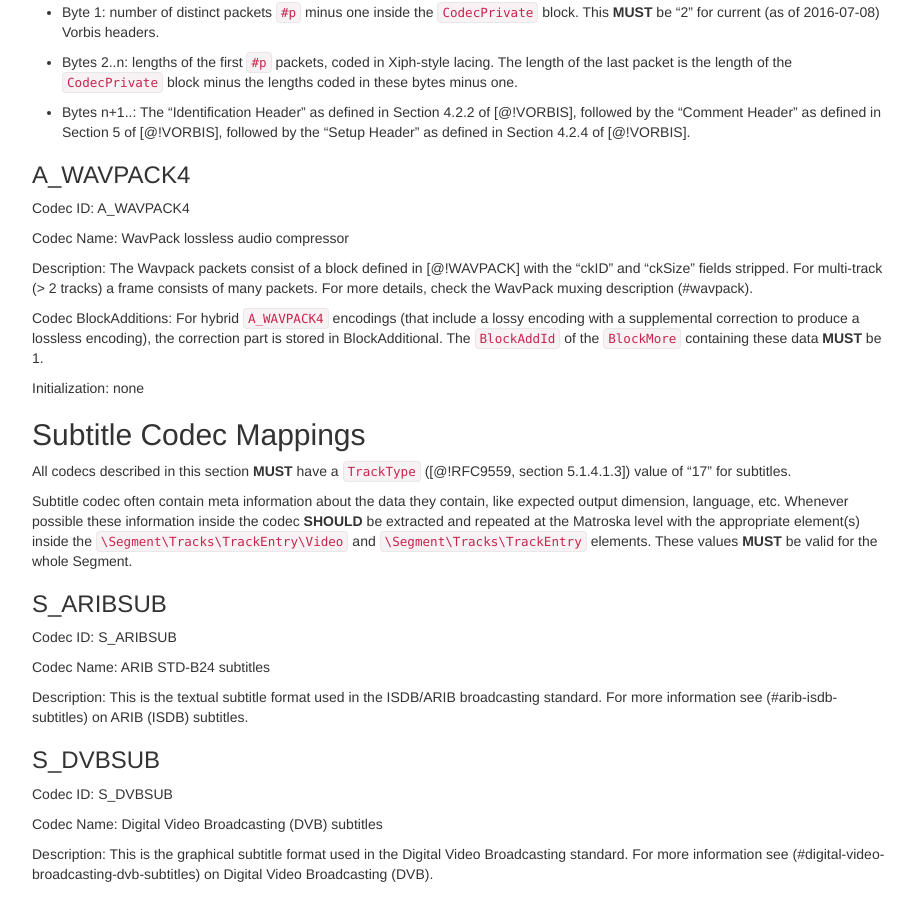
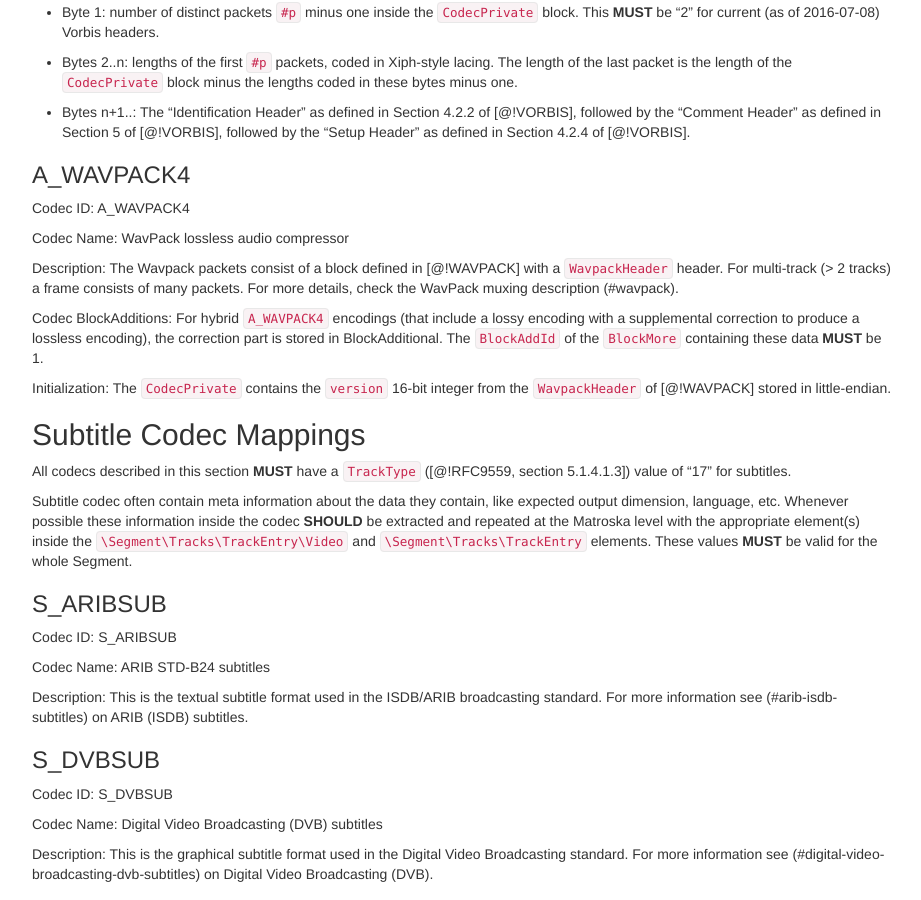
Before and after one commit to ietf-wg-cellar/matroska-specification, a Jekyll site: the page built from codec_specs.md, in a window 1280 px wide and 900 px high, scrolled down 15951 px. Shown: the whole window, without its empty margins (273-1194 px from the left). Built offline with Jekyll 4.4.1, drawn with Linux system fonts in a browser that asks for light colours; our own code applies the rules of GitHub Pages for plain Markdown files.

Commit message:
fix the short description of A_WAVPACK4 to match the longer description
The longer description was always the proper definition.

```diff
--- a/codec_specs.md
+++ b/codec_specs.md
@@ -934,14 +934,14 @@ Codec ID: A_WAVPACK4
 
 Codec Name: WavPack lossless audio compressor
 
-Description: The Wavpack packets consist of a block defined in [@!WAVPACK] with the "ckID" and "ckSize" fields stripped.
+Description: The Wavpack packets consist of a block defined in [@!WAVPACK] with a `WavpackHeader` header.
 For multi-track (> 2 tracks) a frame consists of many packets. For more details, check the WavPack muxing description (#wavpack).
 
 Codec BlockAdditions: For hybrid `A_WAVPACK4` encodings (that include a lossy encoding with a supplemental correction
 to produce a lossless encoding), the correction part is stored in BlockAdditional.
 The `BlockAddId` of the `BlockMore` containing these data **MUST** be 1.
 
-Initialization: none
+Initialization: The `CodecPrivate` contains the `version` 16-bit integer from the `WavpackHeader` of [@!WAVPACK] stored in little-endian.
 
 ## Subtitle Codec Mappings
 
```
